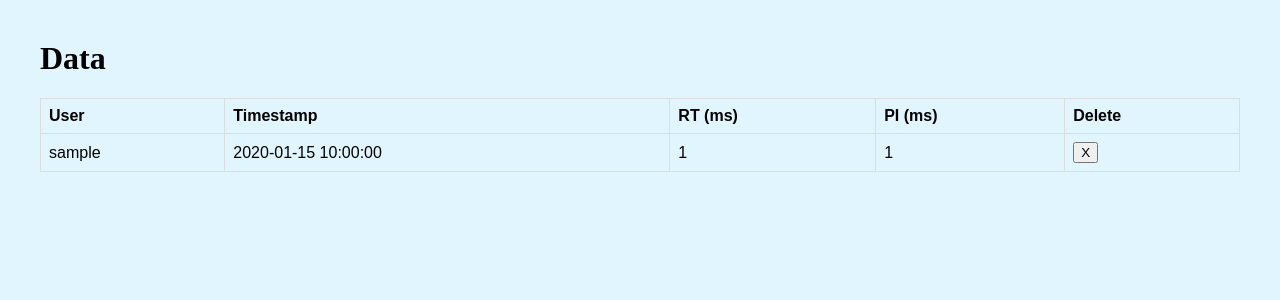
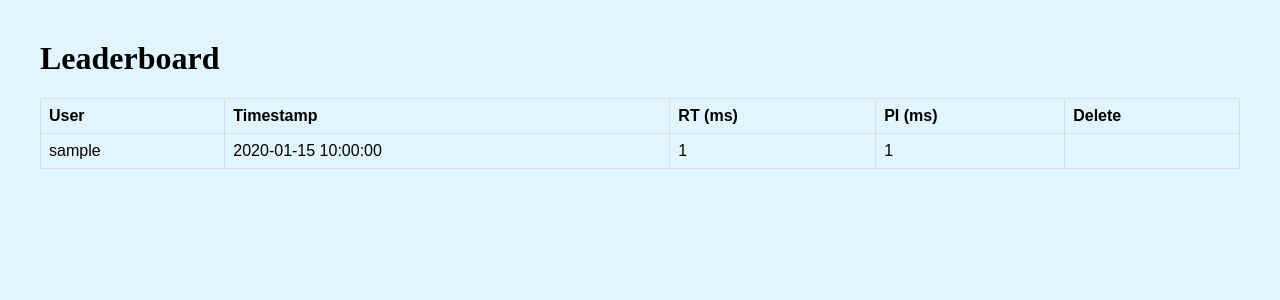
Before and after one commit to BrianZhang1/Reaction-Timer, a Flask app: page /view in a window 1280 px wide. Shown: the part 63-363 px from the top of the page. Run offline with Flask 2, Linux system fonts and the light colour scheme; tables that the repository leaves empty hold one stand-in row (values such as "Sample post").

Commit message:
changed data to leaderboard and can only delete your own tests now

```diff
--- a/app.py
+++ b/app.py
@@ -45,11 +45,7 @@ def index():
 
     logged_in = session["logged_in"]
     if logged_in:
-        con = sqlite3.connect("data.db")
-        cur = con.cursor()
         username = uid_to_username(session["uid"])
-        cur.close()
-        con.close()
         return render_template("index.html", logged_in=True, username=username)
 
     elif not logged_in:
@@ -101,11 +97,7 @@ def view():
         db = cur.fetchall()
         logged_in = session["logged_in"]
         if logged_in:
-            con = sqlite3.connect("data.db")
-            cur = con.cursor()
             username = uid_to_username(session["uid"])
-            cur.close()
-            con.close()
             return render_template("view.html", db=db, logged_in=True, username=username)
         elif not logged_in:
             return render_template("view.html", db=db, logged_in=False)
@@ -203,11 +195,7 @@ def profile():
     logged_in = session["logged_in"]
 
     if logged_in:
-        con = sqlite3.connect("data.db")
-        cur = con.cursor()
         username = uid_to_username(session["uid"])
-        cur.close()
-        con.close()
         return render_template("profile.html", logged_in=True, username=username)
 
     elif not logged_in:
--- a/templates/view.html
+++ b/templates/view.html
@@ -4,7 +4,7 @@
         <meta charset="UTF-8" />
         <meta name="viewport" content="width=device-width, initial-scale=1.0" />
         <link rel="stylesheet" href="../static/styles.css" />
-        <title>View Data</title>
+        <title>Leaderboard</title>
     </head>
     <body>
         <div class="navbar">
@@ -38,7 +38,7 @@
             </div>
         </div>
         <div class="content">
-            <h1>Data</h1>
+            <h1>Leaderboard</h1>
             <table>
                 <thead>
                     <tr>
@@ -57,6 +57,7 @@
                         <td>{{ row[3] }}</td>
                         <td>{{ row[4] }}</td>
                         <td>
+                            {% if logged_in and username == row[6] %}
                             <form action="/view" method="POST">
                                 <input
                                     name="id"
@@ -67,6 +68,7 @@
                                 />
                                 <input type="submit" value="X" />
                             </form>
+                            {% endif %}
                         </td>
                     </tr>
                     {% endfor %}
```
